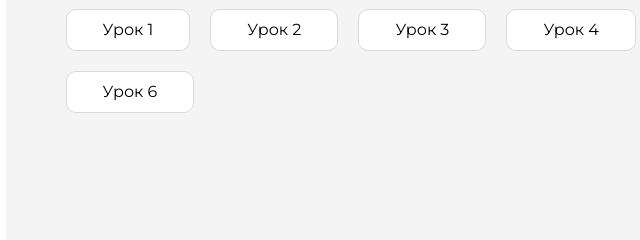
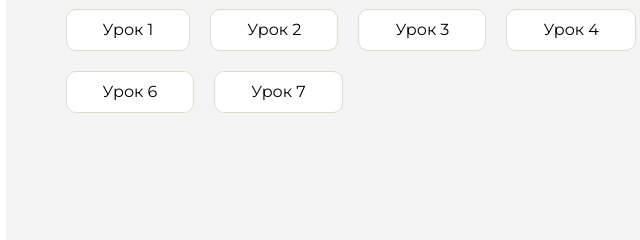
Before and after one commit to NurMax04/Homework, a plain HTML site: page index.html in a window 1280 px wide. Shown: the part 229-469 px from the top of the page, 409-1049 px from the left. Drawn offline with Linux system fonts and the light colour scheme.

Commit message:
Update index.html

```diff
--- a/index.html
+++ b/index.html
@@ -110,6 +110,9 @@
                      <li class="content__list-item">
                         <a href="./Fit-sport/article.html">Урок 6</a>
                     </li>
+                     <li class="content__list-item">
+                        <a href="./Урок-7/index.html">Урок 7</a>
+                    </li>
 
                 </ul>
             </div>
```
